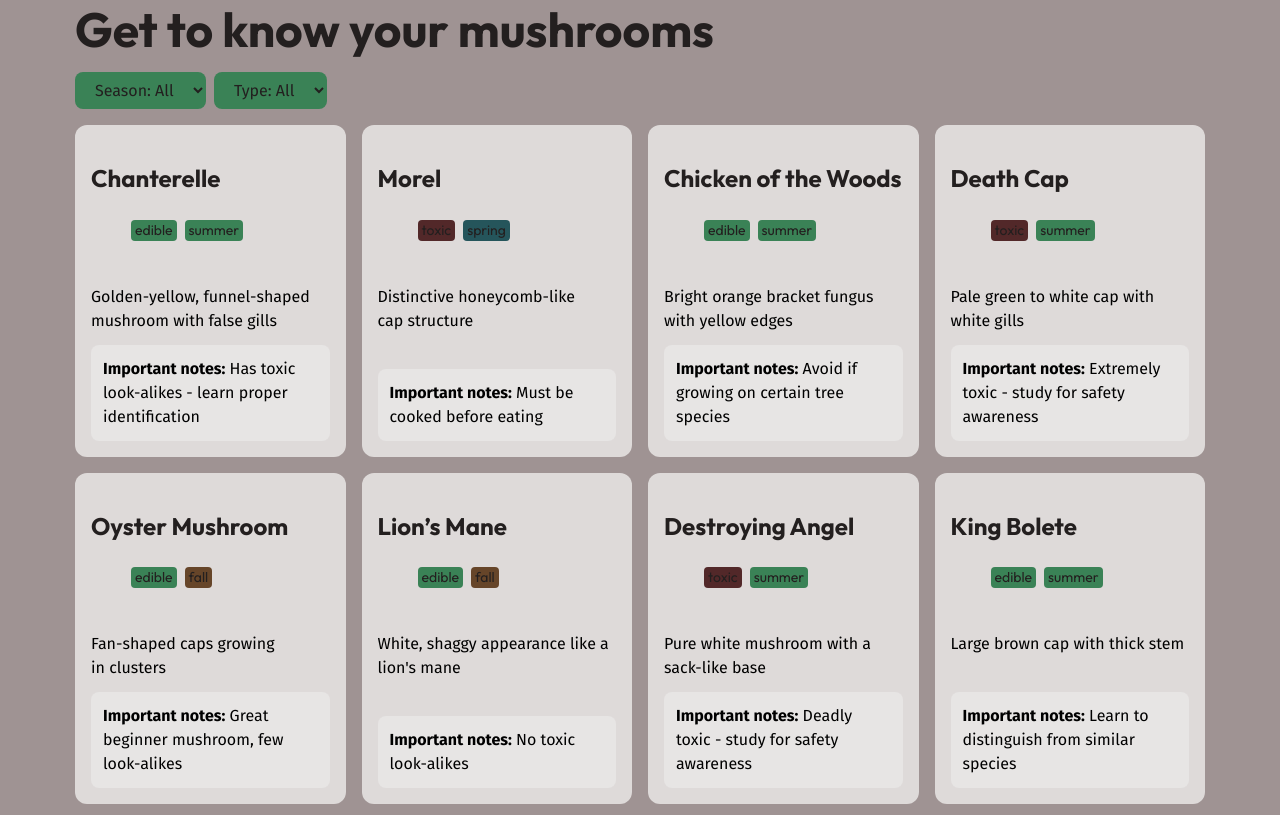
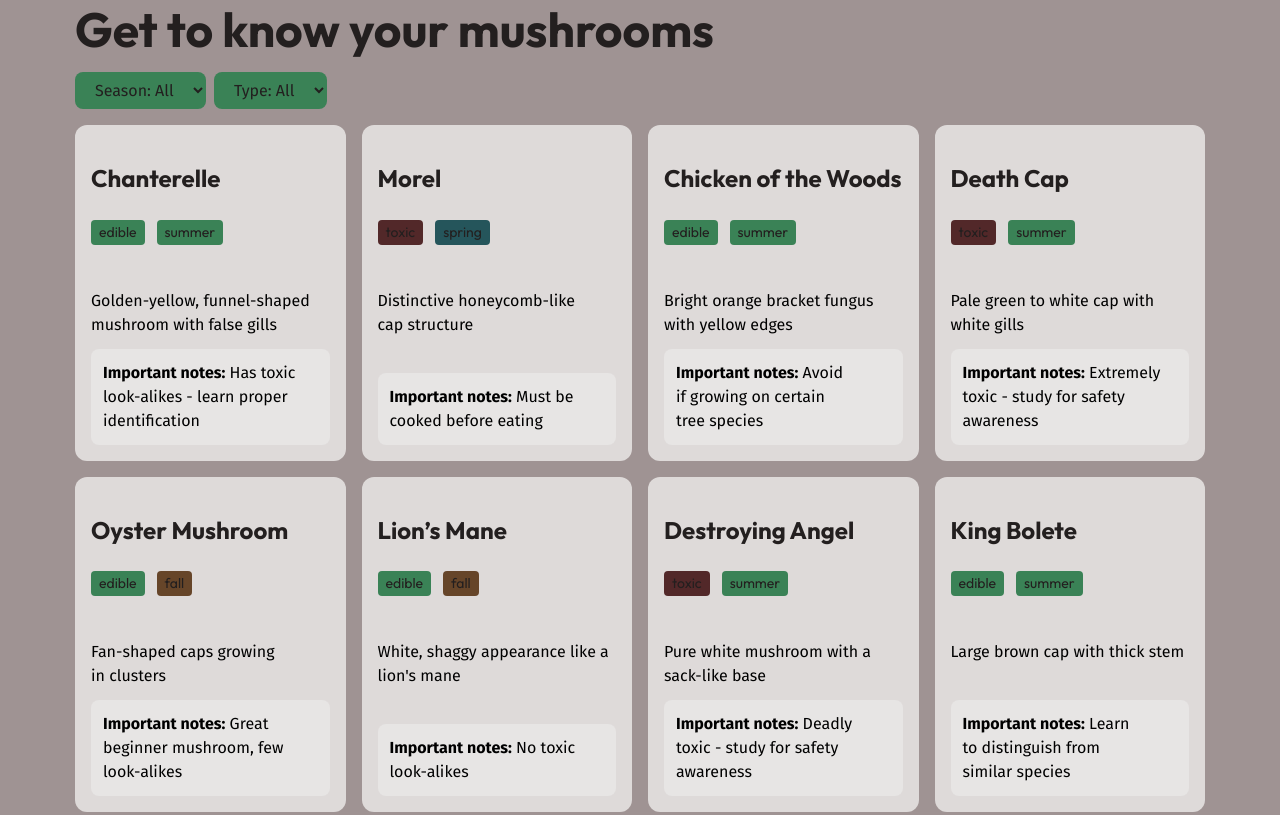
Before and after one commit to ishowsagar/Mushroom-site, a plain HTML site: page mushroom-guide.html in a window 1280 px wide. Shown: the part 1736-2551 px from the top of the page. Drawn offline with Linux system fonts and the light colour scheme.

Commit message:
fixed cards > li issues of alignment

```diff
--- a/mushroom-guide.html
+++ b/mushroom-guide.html
@@ -17,6 +17,7 @@
     <script src="index.js" defer></script>
     <script src="mushroom-filter.js" defer></script>
   </head>
+
   <body>
     <a class="skip-to-main" href="#main">Skip to main content</a>
     <header class="site-header">
@@ -39,18 +40,17 @@
       </div>
     </header>
     <main id="main">
-      <section class="hero section flow" data-padding="compact">
+      <section class="hero flow section" data-padding="compact">
         <div class="wrapper">
           <h1 class="hero__title">
             Quick reference <span>Mushroom Guide</span>
           </h1>
         </div>
         <!-- Given smaller width for paragraphs inside a seperate div container -->
-        <div class="wrapper" data-width="narrow">
-          <div class="flow">
+        <div class="wrapper flow" data-width="narrow">
           <p>
-              Discover a wide array of mushrooms from around the world, each
-              with its own unique flavor profile and culinary uses.
+            Discover a wide array of mushrooms from around the world, each with
+            its own unique flavor profile and culinary uses.
           </p>
           <p>
             Whether you're looking for earthy porcinis, delicate chanterelles,
@@ -60,7 +60,6 @@
             Explore the diverse shapes, sizes, and colors of these fungi to
             elevate your dishes to new heights.
           </p>
-          </div>
         </div>
       </section>
 
@@ -91,8 +90,7 @@
       </section>
 
       <section class="mushroom-guide section">
-        <div class="wrapper">
-          <div class="flow">
+        <div class="wrapper flow">
           <h2 class="section-title">Get to know your mushrooms</h2>
           <div class="flex-group">
             <select name="season" id="season" hidden>
@@ -127,11 +125,12 @@
                   >summer
                 </li>
               </ul>
+
               <p>Golden-yellow, funnel-shaped mushroom with false gills</p>
-                <div class="card__note">
+              <p class="card__note">
                 <strong>Important notes:</strong>
                 Has toxic look-alikes - learn proper identification
-                </div>
+              </p>
             </div>
             <div class="card">
               <h3 class="card__title">Morel</h3>
@@ -150,10 +149,10 @@
                 </li>
               </ul>
               <p>Distinctive honeycomb-like cap structure</p>
-                <div class="card__note">
+              <p class="card__note">
                 <strong>Important notes:</strong>
                 Must be cooked before eating
-                </div>
+              </p>
             </div>
 
             <div class="card">
@@ -173,10 +172,10 @@
                 </li>
               </ul>
               <p>Bright orange bracket fungus with yellow edges</p>
-                <div class="card__note">
+              <p class="card__note">
                 <strong>Important notes:</strong>
                 Avoid if growing on certain tree species
-                </div>
+              </p>
             </div>
 
             <div class="card">
@@ -195,11 +194,11 @@
                   >summer
                 </li>
               </ul>
-                <p>Pale green to white cap with white gills</p>
-                <div class="card__note">
+              <p class="fix">Pale green to white cap with white gills</p>
+              <p class="card__note">
                 <strong>Important notes:</strong>
                 Extremely toxic - study for safety awareness
-                </div>
+              </p>
             </div>
 
             <div class="card">
@@ -219,10 +218,10 @@
                 </li>
               </ul>
               <p>Fan-shaped caps growing in clusters</p>
-                <div class="card__note">
+              <p class="card__note">
                 <strong>Important notes:</strong>
                 Great beginner mushroom, few look-alikes
-                </div>
+              </p>
             </div>
 
             <div class="card">
@@ -242,10 +241,10 @@
                 </li>
               </ul>
               <p>White, shaggy appearance like a lion's mane</p>
-                <div class="card__note">
+              <p class="card__note">
                 <strong>Important notes:</strong>
                 No toxic look-alikes
-                </div>
+              </p>
             </div>
 
             <div class="card">
@@ -265,10 +264,10 @@
                 </li>
               </ul>
               <p>Pure white mushroom with a sack-like base</p>
-                <div class="card__note">
+              <p class="card__note">
                 <strong>Important notes:</strong>
                 Deadly toxic - study for safety awareness
-                </div>
+              </p>
             </div>
 
             <div class="card">
@@ -288,10 +287,10 @@
                 </li>
               </ul>
               <p>Large brown cap with thick stem</p>
-                <div class="card__note">
+              <p class="card__note">
                 <strong>Important notes:</strong>
                 Learn to distinguish from similar species
-                </div>
+              </p>
             </div>
 
             <div class="card">
@@ -311,10 +310,10 @@
                 </li>
               </ul>
               <p>Golden-yellow, funnel-shaped mushroom with false gills</p>
-                <div class="card__note">
+              <p class="card__note">
                 <strong>Important notes:</strong>
                 Must be harvested and eaten quickly
-                </div>
+              </p>
             </div>
 
             <div class="card">
@@ -334,10 +333,10 @@
                 </li>
               </ul>
               <p>Large, feathery clusters with overlapping gray-brown caps</p>
-                <div class="card__note">
+              <p class="card__note">
                 <strong>Important notes:</strong>
                 Also known as Hen of the Woods - no toxic look-alikes
-                </div>
+              </p>
             </div>
 
             <div class="card">
@@ -357,10 +356,10 @@
                 </li>
               </ul>
               <p>Brain-like, reddish-brown cap with irregular shape</p>
-                <div class="card__note">
+              <p class="card__note">
                 <strong>Important notes:</strong>
                 Highly toxic - often confused with true morels
-                </div>
+              </p>
             </div>
 
             <div class="card">
@@ -379,17 +378,15 @@
                   >fall
                 </li>
               </ul>
-                <p>
-                  White to brown cap with thick stem and distinct spicy aroma
-                </p>
-                <div class="card__note">
+              <p>White to brown cap with thick stem and distinct spicy aroma</p>
+              <p class="card__note">
                 <strong>Important notes:</strong>
                 Verify identification - has toxic look-alikes
+              </p>
             </div>
           </div>
+
           <div class="no-matches" hidden>No matches found</div>
-            </div>
-          </div>
         </div>
       </section>
 
--- a/style.css
+++ b/style.css
@@ -288,12 +288,12 @@ in their respective nested vars. */
   }
   /* 12 mini-cards layout */
   .grid-auto-fit {
-    --auto-fit-min-col-size: 250px;
+    --auto-fill-min-col-size: 250px;
     display: grid;
     gap: 1rem;
     grid-template-columns: repeat(
       auto-fill,
-      minmax(min(var(--auto-fit-min-col-size), 100%), 1fr)
+      minmax(min(var(--auto-fill-min-col-size), 100%), 1fr)
         /* for min grid value, we are setting min atleast to be 600px or if it does not fit, then take the whole 100% min space available */
         /* always try to setup your min values like that, even if it is 100px, use 100% to set things up neatly */
     ); /* 1fr --> take up space what's available and atleast have min 300px grid */
@@ -631,6 +631,7 @@ in their respective nested vars. */
     flex-direction: column;
     gap: var(--card-gap, 1rem);
     padding: 1rem;
+    height: 100%;
     background-color: var(--background-light);
     border-radius: var(--border-radius-3);
 
@@ -653,15 +654,16 @@ in their respective nested vars. */
 
   .tag-list {
     display: flex;
-
-    gap: 0.5rem;
+    gap: var(--tag-list-gap, 12px);
     flex-wrap: wrap;
+    padding-inline-start: 0;
 
     li {
       font-family: var(--ff--heading);
       font-size: var(--font-size-sm);
       color: var(--text-high-contrast);
-      padding: 0 0.25rem;
+      gap: 0.5rem;
+      padding: 0.125rem 0.5rem;
       background-color: var(--tag-bg, red);
       border-radius: var(--border-radius-1);
     }
```
Lines whose indentation alone changed are shown as unchanged.
